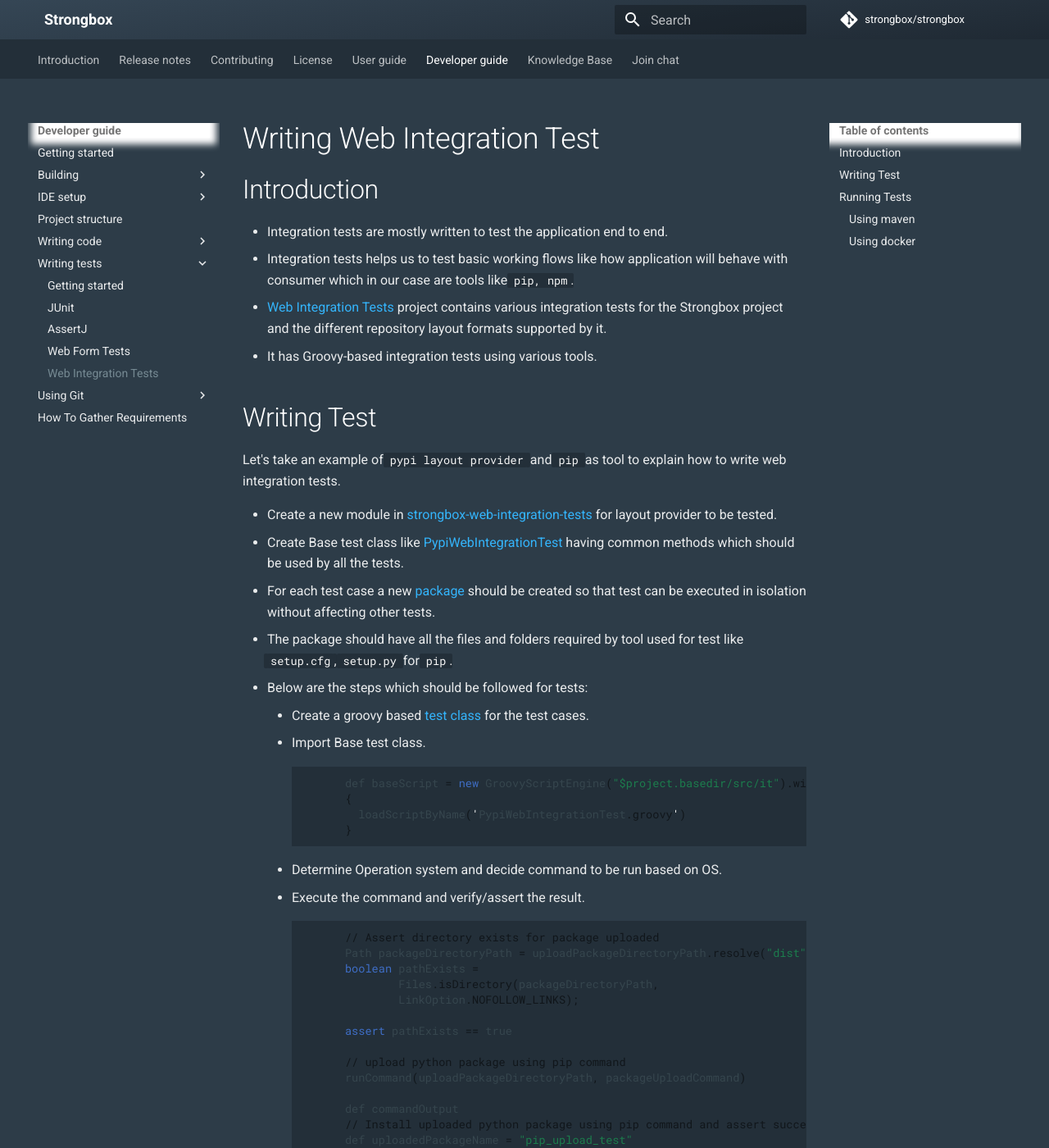
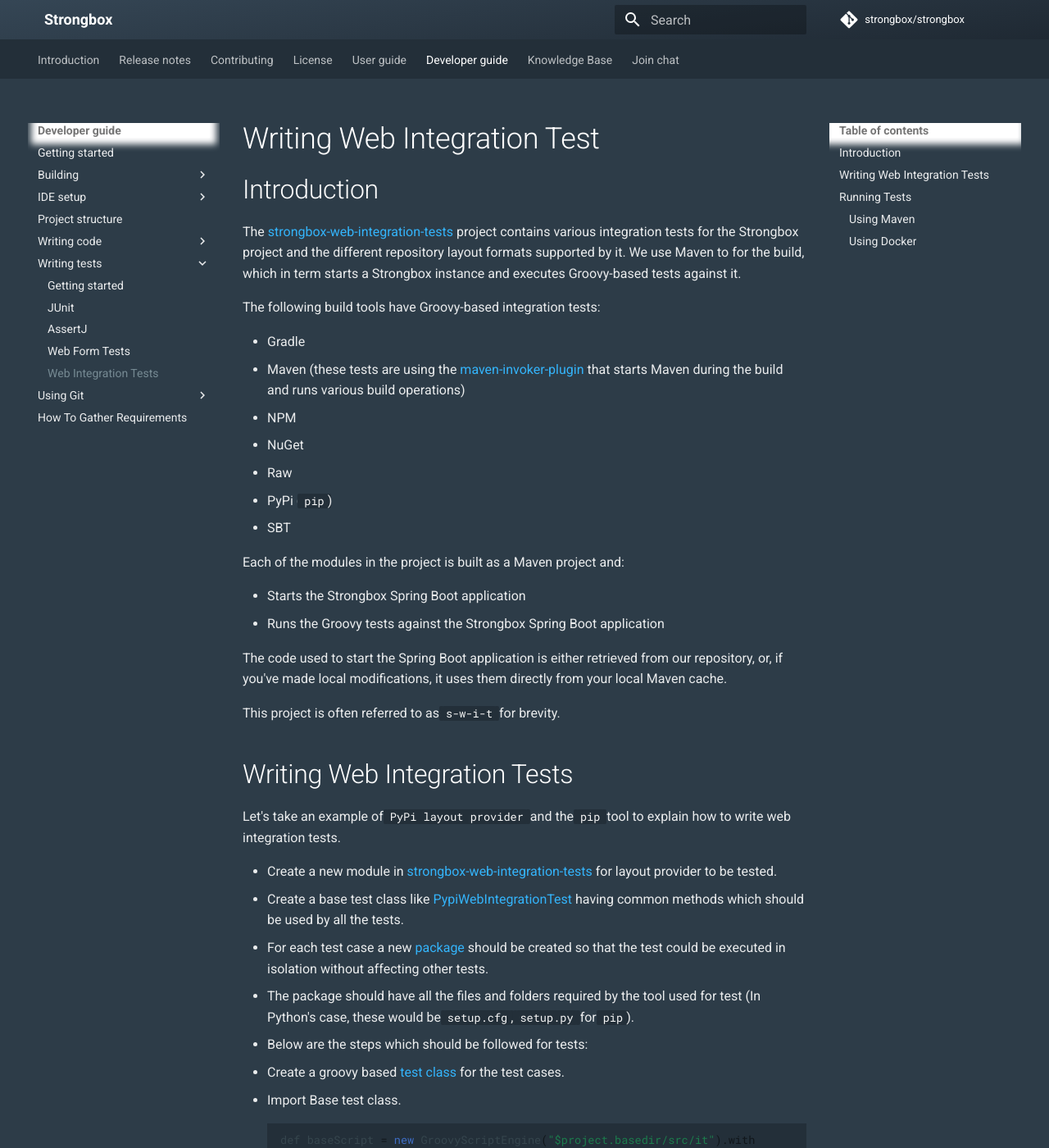
Before and after one commit to strongbox/strongbox-docs, an MkDocs documentation site: the page built from docs/developer-guide/writing-web-integration-tests.md, in a window 1280 px wide and 1400 px high. Shown: the whole window at 82% size. Built offline with MkDocs 1.6.1 and Material for MkDocs 9.7.7, drawn with Linux system fonts in a browser that asks for light colours; comment, search, counter and statistics services are not loaded; some of the changed text lies outside the part shown.

Commit message:
Some improvements to the text

````diff
--- a/docs/developer-guide/writing-web-integration-tests.md
+++ b/docs/developer-guide/writing-web-integration-tests.md
@@ -2,74 +2,91 @@
 
 ## Introduction
 
-* Integration tests are mostly written to test the application end to end.
-* Integration tests helps us to test basic working flows like how application will behave with consumer which in our case are tools like `pip, npm`.
-* [Web Integration Tests](https://github.com/strongbox/strongbox-web-integration-tests) project contains various integration tests for the Strongbox project and the different repository layout formats supported by it.
-* It has Groovy-based integration tests using various tools.
+The [strongbox-web-integration-tests](https://github.com/strongbox/strongbox-web-integration-tests) project contains various integration tests for the Strongbox project and the different repository layout formats supported by it. We use Maven to for the build, which in term starts a Strongbox instance and executes Groovy-based tests against it.
 
+The following build tools have Groovy-based integration tests:
 
-## Writing Test
+* Gradle
+* Maven (these tests are using the [maven-invoker-plugin](https://maven.apache.org/plugins/maven-invoker-plugin/) that starts Maven during the build and runs various build operations)
+* NPM
+* NuGet
+* Raw
+* PyPi (`pip`)
+* SBT
 
-Let's take an example of `pypi layout provider` and `pip` as tool to explain how to write web integration tests.
+Each of the modules in the project is built as a Maven project and:
+
+* Starts the Strongbox Spring Boot application
+* Runs the Groovy tests against the Strongbox Spring Boot application
+
+The code used to start the Spring Boot application is either retrieved from our repository, or, if you've made local modifications, it uses them directly from your local Maven cache.
+
+This project is often referred to as `s-w-i-t` for brevity.
+
+## Writing Web Integration Tests
+
+Let's take an example of `PyPi layout provider` and the `pip` tool to explain how to write web integration tests.
 
 * Create a new module in [strongbox-web-integration-tests](https://github.com/strongbox/strongbox-web-integration-tests) for layout provider to be tested.
-* Create Base test class like [PypiWebIntegrationTest](https://github.com/strongbox/strongbox-web-integration-tests/blob/master/pypi/src/it/PypiWebIntegrationTest.groovy) having common methods which should be used by all the tests.
-* For each test case a new [package](https://github.com/strongbox/strongbox-web-integration-tests/blob/master/pypi/src/it/common-flows/pip-package-upload-test) should be created so that test can be executed in isolation without affecting other tests.
-* The package should have all the files and folders required by tool used for test like `setup.cfg`, `setup.py` for `pip`.
+* Create a base test class like [PypiWebIntegrationTest](https://github.com/strongbox/strongbox-web-integration-tests/blob/master/pypi/src/it/PypiWebIntegrationTest.groovy) having common methods which should be used by all the tests.
+* For each test case a new [package](https://github.com/strongbox/strongbox-web-integration-tests/blob/master/pypi/src/it/common-flows/pip-package-upload-test) should be created so that the test could be executed in isolation without affecting other tests.
+* The package should have all the files and folders required by the tool used for test (In Python's case, these would be `setup.cfg`, `setup.py` for `pip`).
 * Below are the steps which should be followed for tests:
-    + Create a groovy based [test class](https://github.com/strongbox/strongbox-web-integration-tests/blob/master/pypi/src/it/common-flows/test-pypi-common-flows.groovy) for the test cases.
-    + Import Base test class.
-        ```java
-              def baseScript = new GroovyScriptEngine("$project.basedir/src/it").with
-              {
-                loadScriptByName('PypiWebIntegrationTest.groovy')
-              }
-        ```
-    + Determine Operation system and decide command to be run based on OS.
-    + Execute the command and verify/assert the result.
-        ```java
-              // Assert directory exists for package uploaded
-              Path packageDirectoryPath = uploadPackageDirectoryPath.resolve("dist");
-              boolean pathExists =
-                      Files.isDirectory(packageDirectoryPath,
-                      LinkOption.NOFOLLOW_LINKS);
+  * Create a groovy based [test class](https://github.com/strongbox/strongbox-web-integration-tests/blob/master/pypi/src/it/common-flows/test-pypi-common-flows.groovy) for the test cases.
+  * Import Base test class.
+    ```java
+    def baseScript = new GroovyScriptEngine("$project.basedir/src/it").with
+    {
+        loadScriptByName('PypiWebIntegrationTest.groovy')
+    }
+    ```
+  * Determine Operation system and decide command to be run based on OS.
+  * Execute the command and verify/assert the result.
+    ```java
+    // Assert directory exists for package uploaded
+    Path packageDirectoryPath = uploadPackageDirectoryPath.resolve("dist");
+    boolean pathExists = Files.isDirectory(packageDirectoryPath,
+                                           LinkOption.NOFOLLOW_LINKS);
 
-              assert pathExists == true
+    assert pathExists == true
 
-              // upload python package using pip command
-              runCommand(uploadPackageDirectoryPath, packageUploadCommand)
+    // upload python package using pip command
+    runCommand(uploadPackageDirectoryPath, packageUploadCommand)
 
-              def commandOutput
-              // Install uploaded python package using pip command and assert success
-              def uploadedPackageName = "pip_upload_test"
-              commandOutput = runCommand(uploadPackageDirectoryPath, pipInstallPackageCommand + " " + uploadedPackageName)
-              assert commandOutput.contains("Successfully installed " + uploadedPackageName.replace("_" , "-") + "-1.0")
-        ```
+    def commandOutput
+    // Install uploaded python package using pip command and assert success
+    def uploadedPackageName = "pip_upload_test"
+    commandOutput = runCommand(uploadPackageDirectoryPath, pipInstallPackageCommand + " " + uploadedPackageName)
+    assert commandOutput.contains("Successfully installed " + uploadedPackageName.replace("_" , "-") + "-1.0")
+    ```
 
 ## Running Tests
 
-Web Integration tests can be run using both maven and docker.
+The Web Integration tests can be run using both Maven and Docker.
 
-### Using `maven`
+Typically, you would use Maven to run the tests from one sub-module, (unless you have all the possible tools that are required for executing the tests, for example, Gradle, NuGet, NPM already installed, which is usually not the case). This is why re recommend running the tests using Docker, as the Docker images are pre-configured with everything you will need to run the tests in the exact same way they would run on our CI server (Jenkins).
 
-Each module has `pom.xml` file. Go to respective module (`cd pypi`) and execute command `mvn clean install` it will launch the strongbox application instance and will run web integration tests against it.
+### Using Maven
 
-### Using `docker`
+Each module has a `pom.xml` file. Go to the respective module (for example. `cd pypi`) and execute the `mvn clean install` command. This will launch the Strongbox application instance and will execute web integration tests against it.
 
-Each module has docker compose file `docker-compose.yml`.
+### Using Docker
 
-You can run all the tests like this:
+Each module has a `docker-compose.yml` file.
+
+You can run all the tests (for all modules) like this:
 
 ```
 for tool in `ls -ap | grep \/ | grep -v -e "\."`; do cd ${tool} && docker-compose up & cd -; done
 ```
 
-Alternatively, go to respective tool’s module and execute command:
+Alternatively, you can go to respective tool’s module that you're interested in and execute the following command:
+
 ```
 docker-compose up
 ```
 
-This will automatically build the code using maven after spinning up a Docker container with strongbox application instance  and will run web integration tests against it and then switch it off when it's done.
+This will automatically build the code using Maven after spinning up a Docker container with a Strongbox application instance  and will run the web integration tests against it and then switch it off when it's done.
 
 
 ```yaml
````
